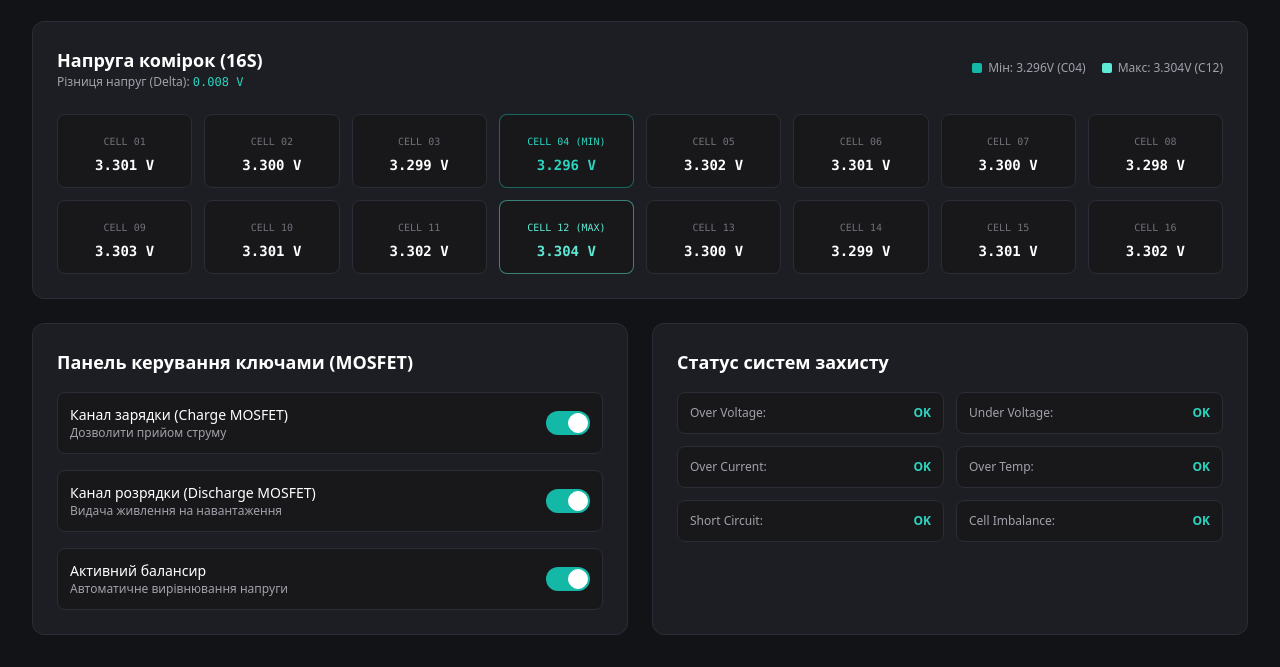
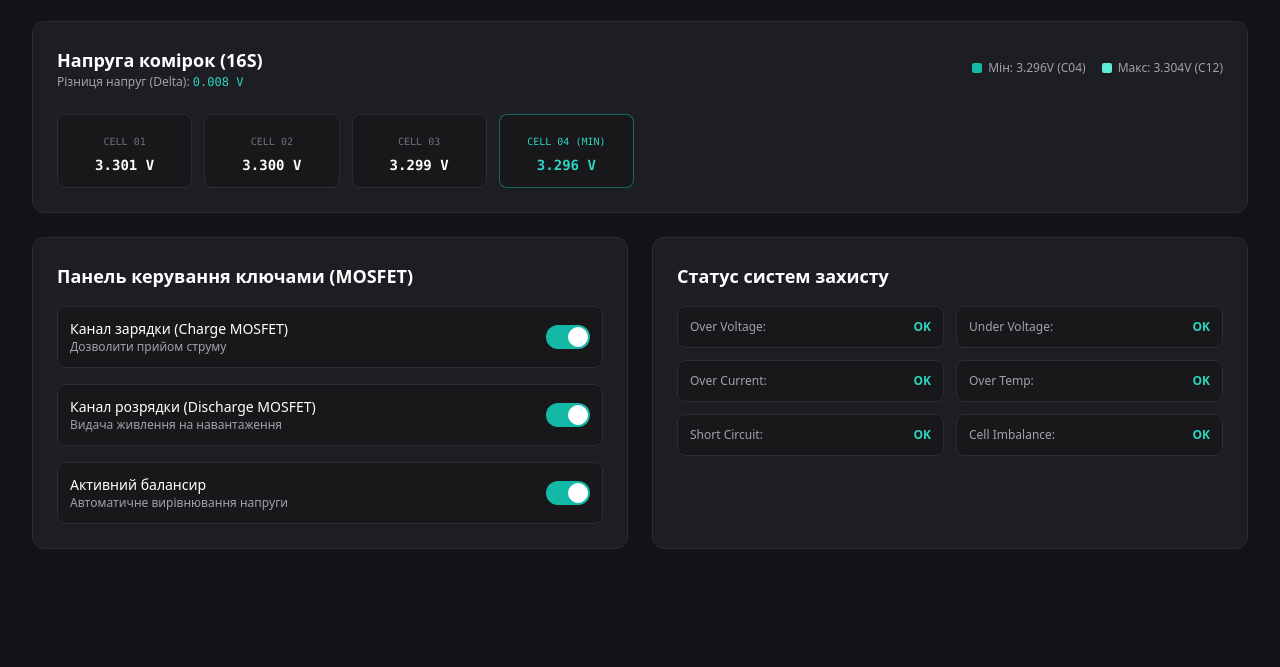
Before and after one commit to SashaGH82/SashaGH82.github.io, a plain HTML site: page index.html in a window 1280 px wide. Shown: the part 278-945 px from the top of the page. After the commit the page ends 859 px from the top, so only its background shows below. Drawn offline with nearby package versions, Linux system fonts and the light colour scheme.

Commit message:
Update index.html

```diff
--- a/index.html
+++ b/index.html
@@ -133,57 +133,6 @@
                     <span class="text-[10px] text-turquoise-400 font-mono">CELL 04 (MIN)</span>
                     <div class="text-sm font-bold text-turquoise-400 font-mono mt-1">3.296 V</div>
                 </div>
-
-                <div class="bg-zinc-900 border border-cardborder p-3 rounded-lg text-center">
-                    <span class="text-[10px] text-zinc-500 font-mono">CELL 05</span>
-                    <div class="text-sm font-bold text-white font-mono mt-1">3.302 V</div>
-                </div>
-                <div class="bg-zinc-900 border border-cardborder p-3 rounded-lg text-center">
-                    <span class="text-[10px] text-zinc-500 font-mono">CELL 06</span>
-                    <div class="text-sm font-bold text-white font-mono mt-1">3.301 V</div>
-                </div>
-                <div class="bg-zinc-900 border border-cardborder p-3 rounded-lg text-center">
-                    <span class="text-[10px] text-zinc-500 font-mono">CELL 07</span>
-                    <div class="text-sm font-bold text-white font-mono mt-1">3.300 V</div>
-                </div>
-                <div class="bg-zinc-900 border border-cardborder p-3 rounded-lg text-center">
-                    <span class="text-[10px] text-zinc-500 font-mono">CELL 08</span>
-                    <div class="text-sm font-bold text-white font-mono mt-1">3.298 V</div>
-                </div>
-
-                <div class="bg-zinc-900 border border-cardborder p-3 rounded-lg text-center">
-                    <span class="text-[10px] text-zinc-500 font-mono">CELL 09</span>
-                    <div class="text-sm font-bold text-white font-mono mt-1">3.303 V</div>
-                </div>
-                <div class="bg-zinc-900 border border-cardborder p-3 rounded-lg text-center">
-                    <span class="text-[10px] text-zinc-500 font-mono">CELL 10</span>
-                    <div class="text-sm font-bold text-white font-mono mt-1">3.301 V</div>
-                </div>
-                <div class="bg-zinc-900 border border-cardborder p-3 rounded-lg text-center">
-                    <span class="text-[10px] text-zinc-500 font-mono">CELL 11</span>
-                    <div class="text-sm font-bold text-white font-mono mt-1">3.302 V</div>
-                </div>
-                <div class="bg-zinc-900 border border-teal-300/50 p-3 rounded-lg text-center relative">
-                    <span class="text-[10px] text-teal-300 font-mono">CELL 12 (MAX)</span>
-                    <div class="text-sm font-bold text-teal-300 font-mono mt-1">3.304 V</div>
-                </div>
-
-                <div class="bg-zinc-900 border border-cardborder p-3 rounded-lg text-center">
-                    <span class="text-[10px] text-zinc-500 font-mono">CELL 13</span>
-                    <div class="text-sm font-bold text-white font-mono mt-1">3.300 V</div>
-                </div>
-                <div class="bg-zinc-900 border border-cardborder p-3 rounded-lg text-center">
-                    <span class="text-[10px] text-zinc-500 font-mono">CELL 14</span>
-                    <div class="text-sm font-bold text-white font-mono mt-1">3.299 V</div>
-                </div>
-                <div class="bg-zinc-900 border border-cardborder p-3 rounded-lg text-center">
-                    <span class="text-[10px] text-zinc-500 font-mono">CELL 15</span>
-                    <div class="text-sm font-bold text-white font-mono mt-1">3.301 V</div>
-                </div>
-                <div class="bg-zinc-900 border border-cardborder p-3 rounded-lg text-center">
-                    <span class="text-[10px] text-zinc-500 font-mono">CELL 16</span>
-                    <div class="text-sm font-bold text-white font-mono mt-1">3.302 V</div>
-                </div>
             </div>
         </div>
 
```
